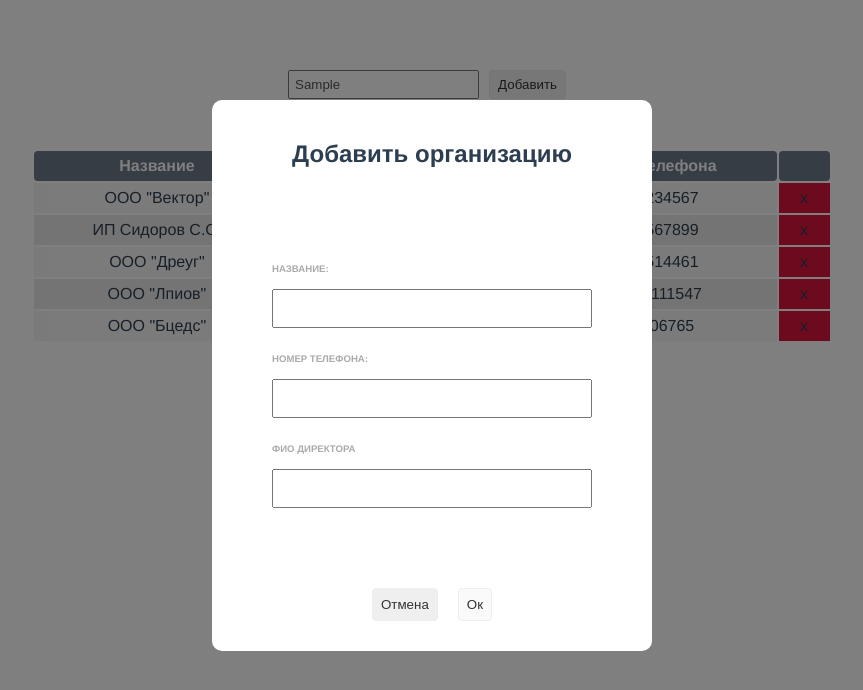
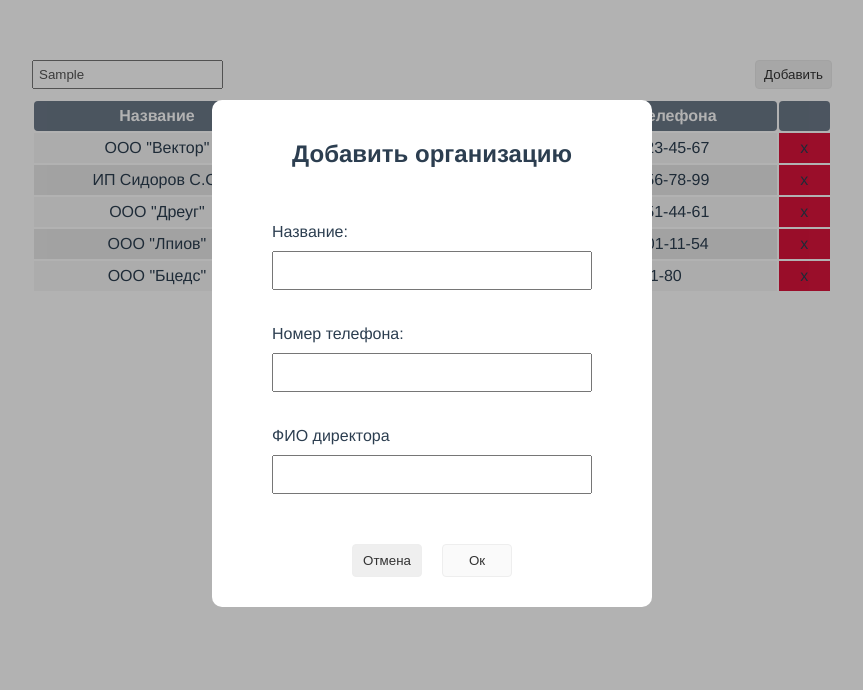
Before and after one commit to bessonv/vue-test-app, a Vue app: page / in a window 1280 px wide. Both pictures are taken after typing "Sample" into the empty fields and a click on the button "Добавить". Shown: the top 690 px of the page, without its empty margins (208-1071 px from the left). Built offline with nearby package versions, Linux system fonts and the light colour scheme.

Commit message:
styles && form

```diff
--- a/src/App.vue
+++ b/src/App.vue
@@ -1,7 +1,7 @@
 <template>
   <main>
     <div class="container">
-      <input type="text" v-model="searchText" @keyup="handleTextChange">
+      <input type="text" placeholder="Найти по ФИО" v-model="searchText" @keyup="handleTextChange">
       <button @click="toggleModal">Добавить</button>
     </div>
     <OrgTable :orgList="orgList" @removeItem="removeItem"/>
@@ -36,11 +36,14 @@ export default defineComponent({
   methods: {
     removeItem (id: number) {
       this.orgList = this.orgList.filter(item => item.id !== id)
-      console.log(this.orgList)
     },
     handleTextChange (e: Event) {
-      const searchText = e.target && e.target.value.toLowerCase()
-      this.orgList = orgData.filter(item => item.dirName.toLowerCase().includes(searchText))
+      const searchText = (e.target as HTMLInputElement).value
+      if (searchText) {
+        this.orgList = orgData.filter(item => item.dirName.toLowerCase().includes(searchText))
+      } else {
+        this.orgList = orgData
+      }
     },
     toggleModal () {
       this.showModal = !this.showModal
@@ -53,8 +56,7 @@ export default defineComponent({
         phone,
         dirName
       }
-      orgData.push(newOrganization)
-      this.orgList = orgData
+      this.orgList.push(newOrganization)
       this.showModal = false
     }
   }
@@ -71,23 +73,24 @@ export default defineComponent({
   margin-top: 60px;
 
   .container {
+    margin: 0 auto;
+    padding: 0 40px;
+    max-width: 800px;
+    display: flex;
+    justify-content: space-between;
+
     input {
-      text-align: left;
-      display: inline-block;
       padding: 5px 5px;
       box-sizing: border-box;
       color: #555;
     }
 
     button {
-      text-align: right;
       color: #333;
       cursor: pointer;
       padding: 6px 8px;
       border: 1px solid #e9e9e9;
       border-radius: 4px;
-      text-decoration: none;
-      margin: 10px;
     }
   }
 }
--- a/src/components/ModalForm.vue
+++ b/src/components/ModalForm.vue
@@ -4,16 +4,14 @@
       <h2>Добавить организацию</h2>
       <form>
         <label>Название:</label>
-        <input type="text" :class="{ warn: warning && !orgName }" required v-model="orgName" @keyup="isDataFilled">
-        <div class="warning" v-if="warning && !orgName">Пустое поле</div>
+        <input type="text" required v-model="orgName" @keyup="isDataFilled">
 
         <label>Номер телефона:</label>
-        <input type="text" :class="{ warn: warning && !phone }" required v-model="phone" @keyup="isDataFilled">
-        <div class="warning" v-if="warning && !phone">Пустое поле</div>
+        <input type="text" required v-model="phone" @keyup="isDataFilled">
+        <div class="warning" v-if="warning">Неверный формат номера телефона</div>
 
         <label>ФИО директора</label>
         <input type="text" :class="{ warn: warning && !dirName }" required v-model="dirName" @keyup="isDataFilled">
-        <div class="warning" v-if="warning && !dirName">Пустое поле</div>
       </form>
       <button @click="closeModal">Отмена</button>
       <button @click="saveForm" :disabled="isDisabled">Ок</button>
@@ -37,23 +35,24 @@ export default defineComponent({
   },
   methods: {
     closeModal () {
-      console.log('close')
       this.$emit('close')
     },
     saveForm () {
-      // if (this.isDataFilled()) {
+      if (this.isDataFilled()) {
+        if (Number(this.phone) && this.phone.length >= 6) {
           this.$emit('save', { orgName: this.orgName, phone: this.phone, dirName: this.dirName })
-      // } else {
-      //   this.warning = true
-      // }
+        } else {
+          this.warning = true
+        }
+      }
     },
     isDataFilled () {
       if (this.orgName && this.phone && this.dirName) {
         this.isDisabled = false
-        return false
+        return true
       } else {
         this.isDisabled = true
-        return true
+        return false
       }
     }
   }
@@ -65,7 +64,7 @@ export default defineComponent({
       top: 0;
       left: 0;
       position: fixed;
-      background: rgba(0,0,0,0.5);
+      background: rgba(0,0,0,0.3);
       width: 100%;
       height: 100%;
   }
@@ -77,18 +76,14 @@ export default defineComponent({
       border-radius: 10px;
 
       form {
-        margin: 30px auto;
+        margin: 20px auto;
         text-align: left;
-        padding: 40px;
+        padding: 0 40px 20px 40px;
       }
 
       label {
-        color: #aaa;
         display: inline-block;
-        margin: 25px 0 15px;
-        font-size: 0.6em;
-        text-transform: uppercase;
-        font-weight: bold;
+        margin: 35px 0 10px;
       }
 
       input {
@@ -104,12 +99,17 @@ export default defineComponent({
       }
 
       button {
+        cursor: pointer;
         color: #333;
         padding: 8px;
         border: 1px solid #eee;
         border-radius: 4px;
-          text-decoration: none;
         margin: 10px;
+        min-width: 70px;
+
+        &:disabled {
+          cursor: default;
+        }
       }
 
       .warning {
--- a/src/components/OrgItem.vue
+++ b/src/components/OrgItem.vue
@@ -28,12 +28,19 @@ export default defineComponent({
     }
   },
   mounted () {
-    console.log(this.organization && this.organization.id)
     if (this.organization) {
       this.itemId = this.organization.id
       this.organizationName = this.organization.orgName
       this.directorName = this.organization.dirName
-      this.phone = this.organization.phone
+      const mobile = this.organization.phone.match(/(\d{1})(\d{3})(\d{3})(\d{2})(\d{2})/)
+      const home = this.organization.phone.match(/(\d{2})(\d{2})(\d{2})/)
+      const phone = mobile || home
+      if (phone) {
+        phone.shift()
+        this.phone = phone.join('-')
+      } else {
+        this.phone = this.organization.phone
+      }
     }
   }
 })
--- a/src/components/OrgTable.vue
+++ b/src/components/OrgTable.vue
@@ -70,7 +70,6 @@ export default defineComponent({
       }
     },
     nextPage () {
-      console.log(this.page, this.elementsOnPage, Math.floor(this.list.length / this.elementsOnPage))
       if (this.page <= Math.floor(this.list.length / this.elementsOnPage)) {
         this.page++
       }
@@ -97,7 +96,6 @@ export default defineComponent({
       this.list.sort(this.sort)
     },
     removeOrg (id: number) {
-      console.log(id)
       this.$emit('removeItem', id)
     }
   },
@@ -112,7 +110,7 @@ export default defineComponent({
 <style lang="scss">
 .wrapper {
   margin: 0 auto;
-  padding: 40px;
+  padding: 10px 40px;
   max-width: 800px;
 
   .table {
```
Lines whose indentation alone changed are shown as unchanged.
